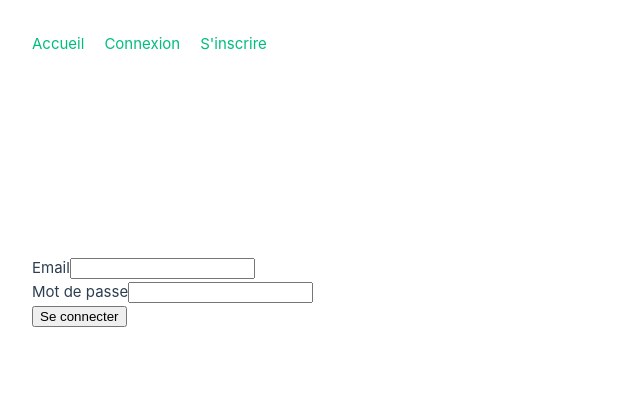
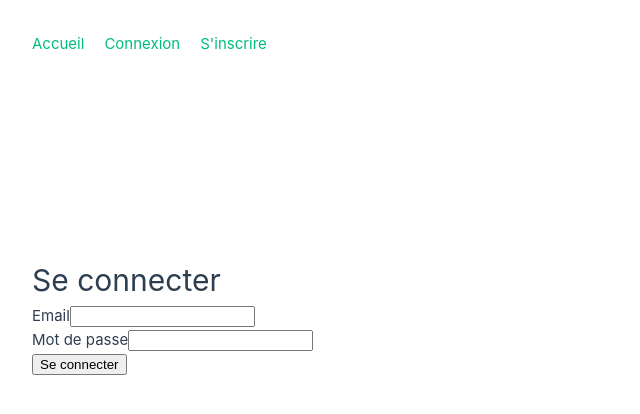
Before and after one commit to Twikus/WRA506-API-Project, a Vue app in the folder vue-project/: page /login in a window 1280 px wide. Shown: the top 414 px of the page, without its empty margins (0-640 px from the left). Built offline with nearby package versions, Linux system fonts and the light colour scheme.

Commit message:
feat : add header and title for login

```diff
--- a/vue-project/src/views/LoginView.vue
+++ b/vue-project/src/views/LoginView.vue
@@ -5,11 +5,13 @@ import axios from 'axios';
 
 const email = ref('')
 const password = ref('')
-const router = useRouter()
 
 const login = async () => {
     try {
         const response = await axios.post('https://127.0.0.1:8000/login', {
+            headers: {
+                'Content-Type': 'application/json'
+            },
             email: email.value,
             password: password.value
         })
@@ -27,6 +29,7 @@ const login = async () => {
 
 <template>
     <div>
+        <h1>Se connecter</h1>
         <!-- Formulaire de connexion -->
         <form @submit.prevent="login">
             <div>
```
